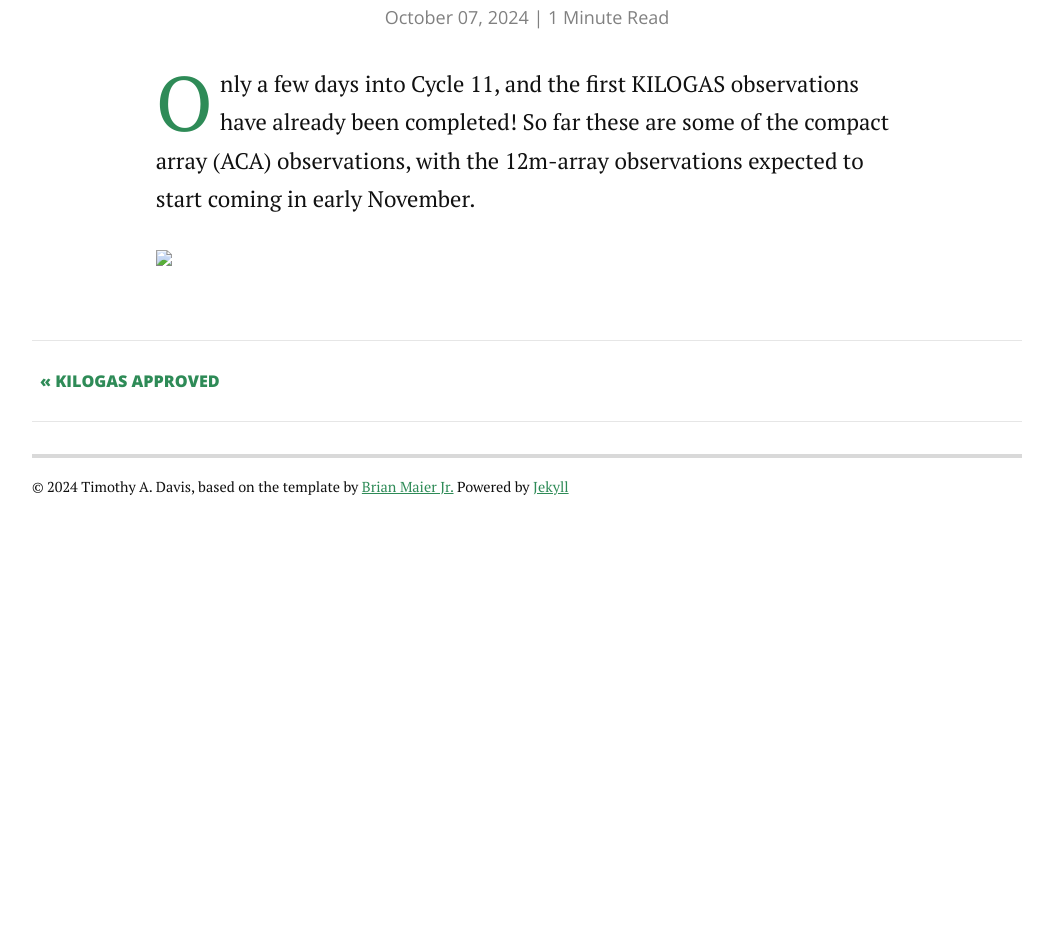
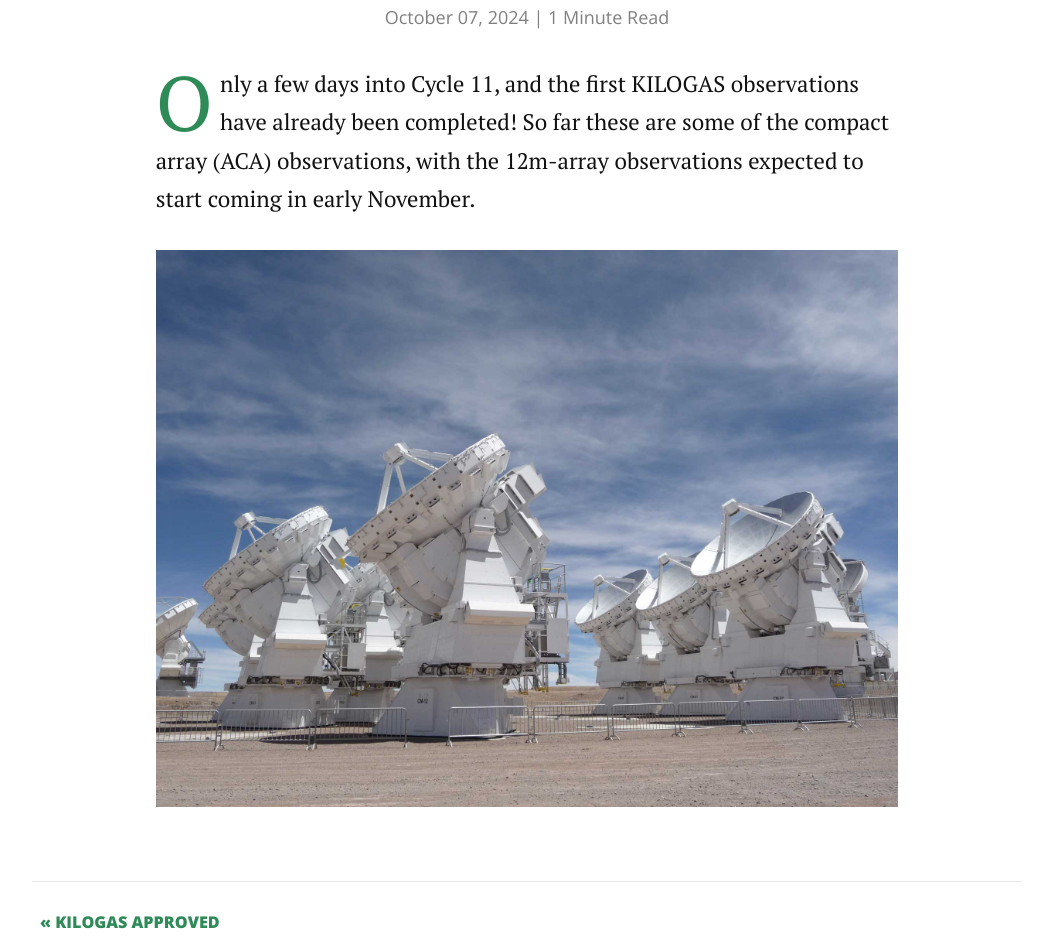
Before and after one commit to TimothyADavis/kilogas, a Jekyll site: the page built from _posts/2024-10-07-first_ACA_observations.markdown, in a window 1280 px wide. Shown: the part 367-1319 px from the top of the page, without its empty margins (113-1166 px from the left). Built offline with Jekyll 4.4.1, drawn with Linux system fonts in a browser that asks for light colours; nearby versions of some CDN libraries; before the commit the page ends 900 px from its top, so only the background shows below that.

Commit message:
Actually fix img this time

```diff
--- a/_posts/2024-10-07-first_ACA_observations.markdown
+++ b/_posts/2024-10-07-first_ACA_observations.markdown
@@ -6,4 +6,4 @@ date:   2024-10-07
 
 <p class="intro"><span class="dropcap">O</span>nly a few days into Cycle 11, and the first KILOGAS observations have already been completed!  So far these are some of the compact array (ACA) observations, with the 12m-array observations expected to start coming in early November. </p>
 
-<img src='../assets/img/gallery-images-largeAtacamaCompactArray_large.jpg'>
+<img src='../../assets/img/gallery-images-largeAtacamaCompactArray_large.jpg'>
```
